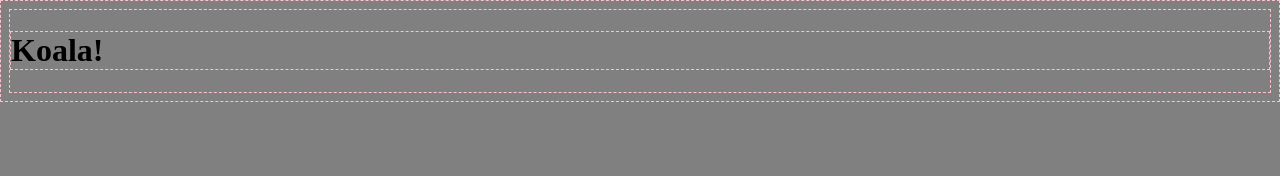
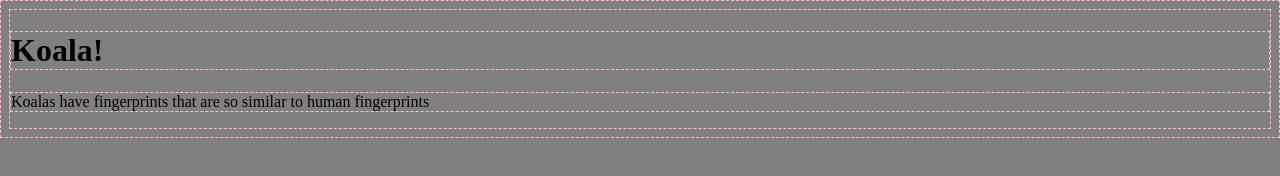
Before and after one commit to kha9z/greenen, a plain HTML site: page index.html in a window 1280 px wide. Drawn offline with Linux system fonts and the light colour scheme.

Commit message:
koala fun fact - Andreas

```diff
--- a/index.html
+++ b/index.html
@@ -8,5 +8,6 @@
 </head>
 <body>
     <h1>Koala!</h1>
+    <p>Koalas have fingerprints that are so similar to human fingerprints</p>
 </body>
 </html>
```
